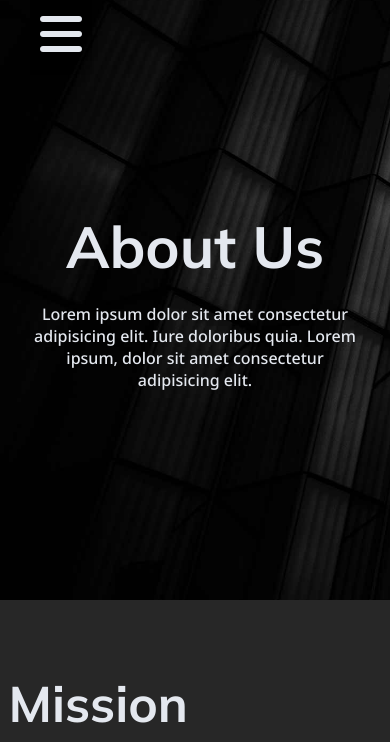
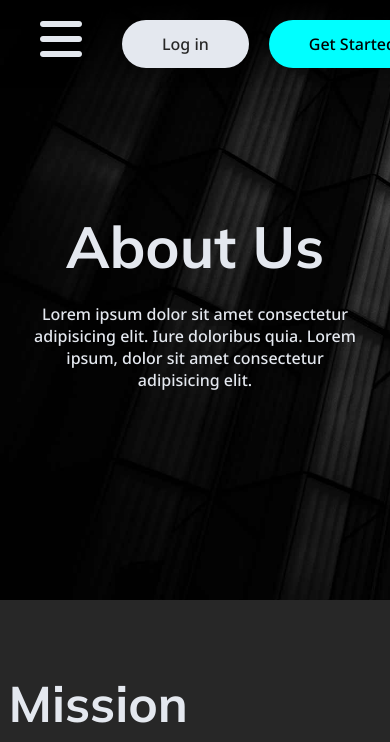
Before and after one commit to KristianRHJeppesen/Mockup-company, a plain HTML site: page index.html in a window 390 px wide. Shown: the top 742 px of the page. Drawn offline with Linux system fonts and the light colour scheme.

Commit message:
ændrede (login og get started) til at være i deres egen div

```diff
--- a/css/style.css
+++ b/css/style.css
@@ -61,6 +61,7 @@ header {
   color: rgb(228, 232, 239);
   display: none;
   margin-bottom: 7px;
+  margin-top: 5px;
 }
 
 .nav-menu {
@@ -73,8 +74,12 @@ nav i {
   font-size: 3rem;
 }
 
+.nav-btn-big-wrapper {
+  display: flex;
+}
+
 .nav-btn-big-container {
-  margin: 0px 10px;
+  margin: 10px 10px;
 }
 
 nav {
@@ -84,6 +89,7 @@ nav {
   z-index: 4;
   padding: 10px 10px;
   align-self: center;
+  display: flex;
 }
 
 ul {
@@ -95,6 +101,7 @@ nav ul {
   display: flex;
   gap: 24px;
   align-items: center;
+  margin-right: 24px;
 }
 nav ul li:nth-child(1) {
   margin-right: auto;
@@ -196,6 +203,10 @@ form input {
 .light:hover {
   background-color: rgb(180, 180, 186);
   color: rgb(39, 39, 39);
+}
+
+.nav-btn-big {
+  min-width: max-content;
 }
 
 .nav-btn-big:hover {
@@ -373,16 +384,25 @@ footer {
     height: 48px;
     display: flex;
     gap: 24px;
-    align-items: center;
+    align-items: flex-start;
     flex-direction: column;
+    padding-top: 60px;
   }
 
   nav {
     align-self: flex-start;
+    width: 100%;
+    right: 0px;
+    justify-content: space-between;
   }
 
   .nav-menu-icon {
     display: block;
+    padding: 0px 30px;
+  }
+
+  .nav-btn-big {
+    right: 0px;
   }
 
   .nav-menu {
--- a/index.html
+++ b/index.html
@@ -36,18 +36,21 @@
           <li><a href="#" class="nav-btn">Solutions</a></li>
           <li><a href="#" class="nav-btn">About</a></li>
           <li><a href="#" class="nav-btn">Pricing</a></li>
-          <li class="nav-btn-big-container">
+        </ul>
+        <div class="nav-btn-big-wrapper">
+          <div class="nav-btn-big-container">
             <a
               onclick="document.getElementById('login-form').style='display: flex'; return false"
               href="#"
               class="btn light nav-btn-big"
               >Log in</a
             >
-          </li>
-          <li class="nav-btn-big-container">
+          </div>
+          <div class="nav-btn-big-container">
             <a href="" class="btn dark nav-btn-big">Get Started</a>
-          </li>
-        </ul>
+          </div>
+        </div>
+
         <!--(LOG IN DROPDOWN MENU FORSØG)
         Jeg har et problem med at live server automatisk opdatere
         når JS er aktivt og dermed nulstiller siden-->
```
